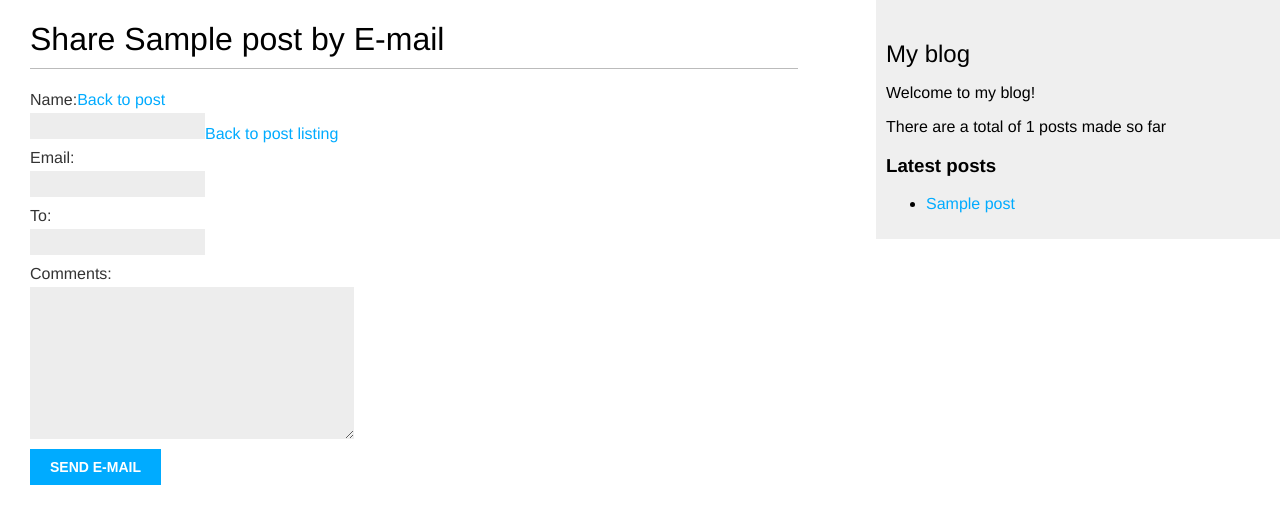
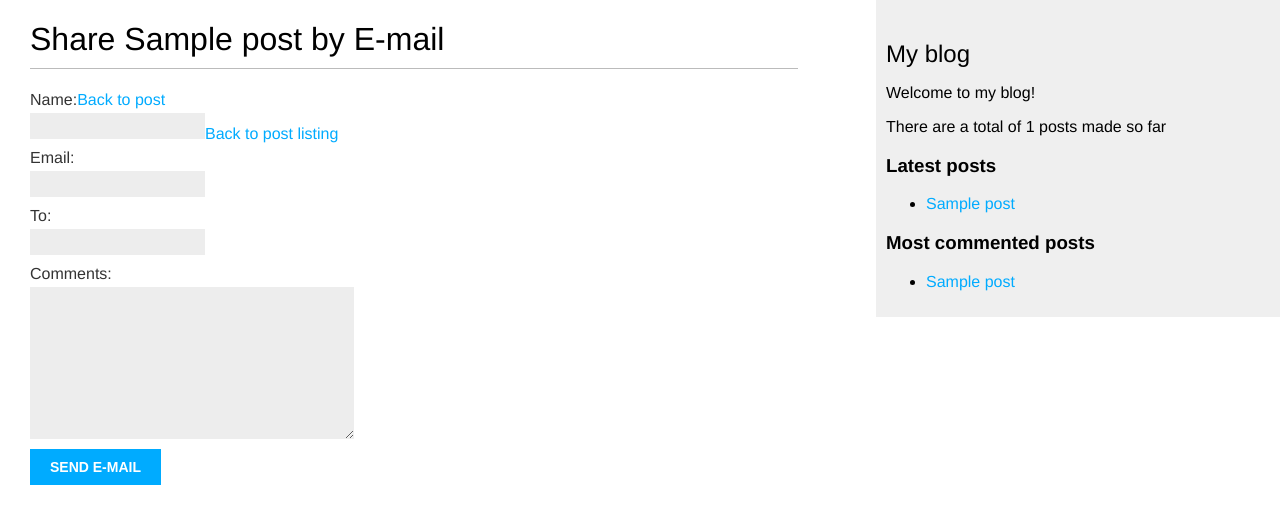
Before and after one commit to Amerikranian/Django-by-example-3d-edition-workthrough, a Django app: page /blog/1/share/ in a window 1280 px wide. Shown: the top 524 px of the page. Run offline with Django 3.2, Linux system fonts and the light colour scheme; tables that the repository leaves empty hold one stand-in row (values such as "Sample post").

Commit message:
Added get_most_commented_posts tag which will retrieve the most specified number of commented posts

```diff
--- a/blog_site/blog/templates/blog/base.html
+++ b/blog_site/blog/templates/blog/base.html
@@ -20,6 +20,17 @@
     <p>There are a total of {% total_posts %} posts made so far</p>
     <h3>Latest posts</h3>
     {% show_latest_posts 3 %}
+    <h3>Most commented posts</h3>
+    {% get_most_commented_posts as most_commented_posts %}
+    <ul>
+      {% for post in most_commented_posts %}
+        <li>
+          <a href="{{ post.get_absolute_url }}">
+            {{ post.title }}
+          </a>
+        </li>
+      {% endfor %}
+    </ul>
   </div>
 </body>
 </html>
--- a/blog_site/blog/templatetags/blog_tags.py
+++ b/blog_site/blog/templatetags/blog_tags.py
@@ -1,4 +1,5 @@
 from django import template
+from django.db.models import Count
 from ..models import Post
 
 register = template.Library()
@@ -18,3 +19,14 @@ def show_latest_posts(count=5):
     """
     latest_posts = Post.published.order_by("-publish")[:count]
     return {"latest_posts": latest_posts}
+
+
+@register.simple_tag
+def get_most_commented_posts(count=5):
+    """Retrieves the specified number of posts, ordered by the number of comments they recieved
+    Parameters:
+        count (int): The number of posts to return
+    """
+    return Post.published.annotate(total_comments=Count("comments")).order_by(
+        "-total_comments", "-publish"
+    )
```
